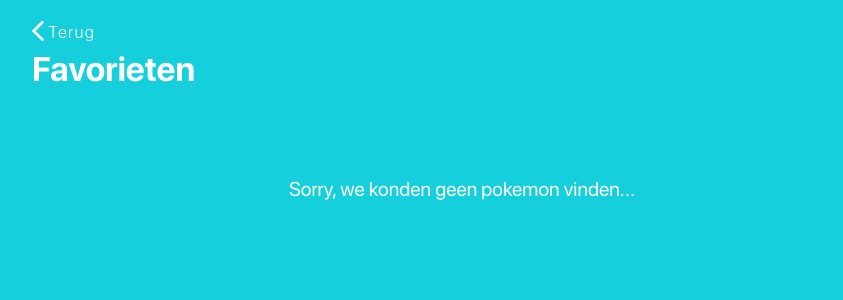
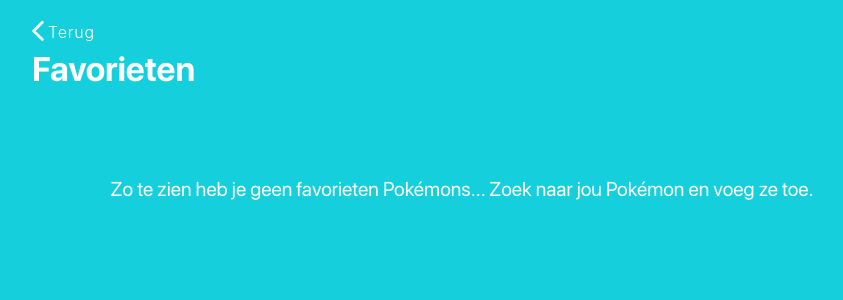
Before and after one commit to NickBanken/pokedex-nick-b, a Vue app: page /list/favourites in a window 1280 px wide. Shown: the top 300 px of the page, without its empty margins (178-1021 px from the left). Built offline with nearby package versions, Linux system fonts and the light colour scheme; a web font is replaced by a local one.

Commit message:
bug fix for the 'no pokemons found' message

```diff
--- a/src/components/home/CardComponent.vue
+++ b/src/components/home/CardComponent.vue
@@ -21,7 +21,10 @@
 </script>
 
 <template>
-  <li :class="centered ? '' : 'justify-self-center'" class="w-full">
+  <li
+    :class="centered ? 'justify-self-start' : 'justify-self-center'"
+    class="w-full"
+  >
     <router-link
       :to="'/details/' + pokemon.id"
       class="flex items-center overflow-hidden rounded-xl bg-white p-[15px] shadow-card"
--- a/src/components/ui/ListComponent.vue
+++ b/src/components/ui/ListComponent.vue
@@ -7,10 +7,12 @@
 
 import snorlax from "@/assets/images/snorlax.png";
 
-const { pokemons, error, loading } = defineProps([
+const { pokemons, error, loading, message, lightText } = defineProps([
   "pokemons",
   "error",
   "loading",
+  "message",
+  "lightText",
 ]);
 </script>
 
@@ -19,7 +21,7 @@
   <transition
     name="fade"
     v-if="pokemons.length > 0"
-    class="grid gap-3 sm:grid-cols-cards md:grid-cols-cardsLg"
+    class="grid gap-3 sm:grid-cols-2"
     tag="ul"
     appear
   >
@@ -33,8 +35,12 @@
     </transition-group>
   </transition>
   <ErrorMessage :error="error" :img="snorlax" v-else-if="error"></ErrorMessage>
-  <h2 class="mt-20 text-center text-xl text-white" v-else>
-    Sorry, we konden geen pokemon vinden...
+  <h2
+    :class="lightText ? 'text-white' : 'text-black'"
+    class="mt-20 text-center text-xl"
+    v-else-if="!loading"
+  >
+    {{ message }}
   </h2>
 </template>
 
--- a/src/components/ui/PageLayout.vue
+++ b/src/components/ui/PageLayout.vue
@@ -1,6 +1,5 @@
 <script setup lang="ts">
 const { bg } = defineProps(["bg"]);
-console.log(bg);
 </script>
 
 <template>
--- a/src/stores/PokemonStore.ts
+++ b/src/stores/PokemonStore.ts
@@ -135,7 +135,6 @@
         case false:
           if (localStorage.getItem(key)) {
             let arr = JSON.parse(localStorage.getItem(key)!);
-            console.log(item?.id);
 
             arr = arr.filter((val: SinglePokemon) => {
               return val.id != item?.id;
--- a/src/views/DetailsView.vue
+++ b/src/views/DetailsView.vue
@@ -39,8 +39,6 @@
 };
 
 watch(singlePokemon, () => {
-  console.log(gradientBgPicker);
-  console.log(gradientBgPicker(singlePokemon.value?.types[0].type.name));
   favourite.value = pokemonStore.checkIfListed(
     pokemonStore.singlePokemon,
     "favourite"
--- a/src/views/HomeView.vue
+++ b/src/views/HomeView.vue
@@ -56,6 +56,7 @@
         :pokemons="pokemonStore.getAllPokemons"
         :error="pokemonStore.error"
         :loading="pokemonStore.loading"
+        :message="'Sorry, we konden geen pokemon vinden...'"
       />
     </section>
   </PageLayout>
--- a/src/views/ListView.vue
+++ b/src/views/ListView.vue
@@ -16,6 +16,7 @@
 let apikey: Ref<string> = ref<string>("");
 let title: Ref<string> = ref<string>("");
 let background: Ref<string> = ref<string>("");
+let message: Ref<string> = ref<string>("");
 
 const route = useRoute();
 
@@ -24,11 +25,14 @@
     apikey.value = pokemonStore.localKeyFavourite;
     title.value = "Favorieten";
     background.value = "bg-[#15D0DC]";
+    message.value =
+      "Zo te zien heb je geen favorieten Pokémons... Zoek naar jou Pokémon en voeg ze toe.";
     break;
   case "team":
     apikey.value = pokemonStore.localKeyTeam;
     title.value = "Mijn team";
     background.value = "bg-[#7E32E0]";
+    message.value = "Je team is leeg, wees snel en stel je team samen.";
 }
 
 onBeforeMount(() => {
@@ -46,6 +50,8 @@
     <ListComponent
       v-if="listedPokemon"
       :pokemons="listedPokemon"
+      :message="message"
+      :lightText="true"
     ></ListComponent>
   </PageLayout>
 </template>
--- a/tailwind.config.js
+++ b/tailwind.config.js
@@ -71,8 +71,8 @@
       },
       gridTemplateColumns: {
         responsive: "repeat(auto-fit, minmax(250px, 1fr))",
-        cards: "repeat(auto-fit, minmax(250px, 1fr))",
-        cardsLg: "repeat(auto-fit, minmax(335px, 1fr))",
+        // cards: "repeat(auto-fit, minmax(250px, 1fr))",
+        // cardsLg: "repeat(auto-fit, minmax(335px, 1fr))",
       },
       boxShadow: {
         card: "0px 15px 15px rgba(0, 0, 0, 0.04)",
```
